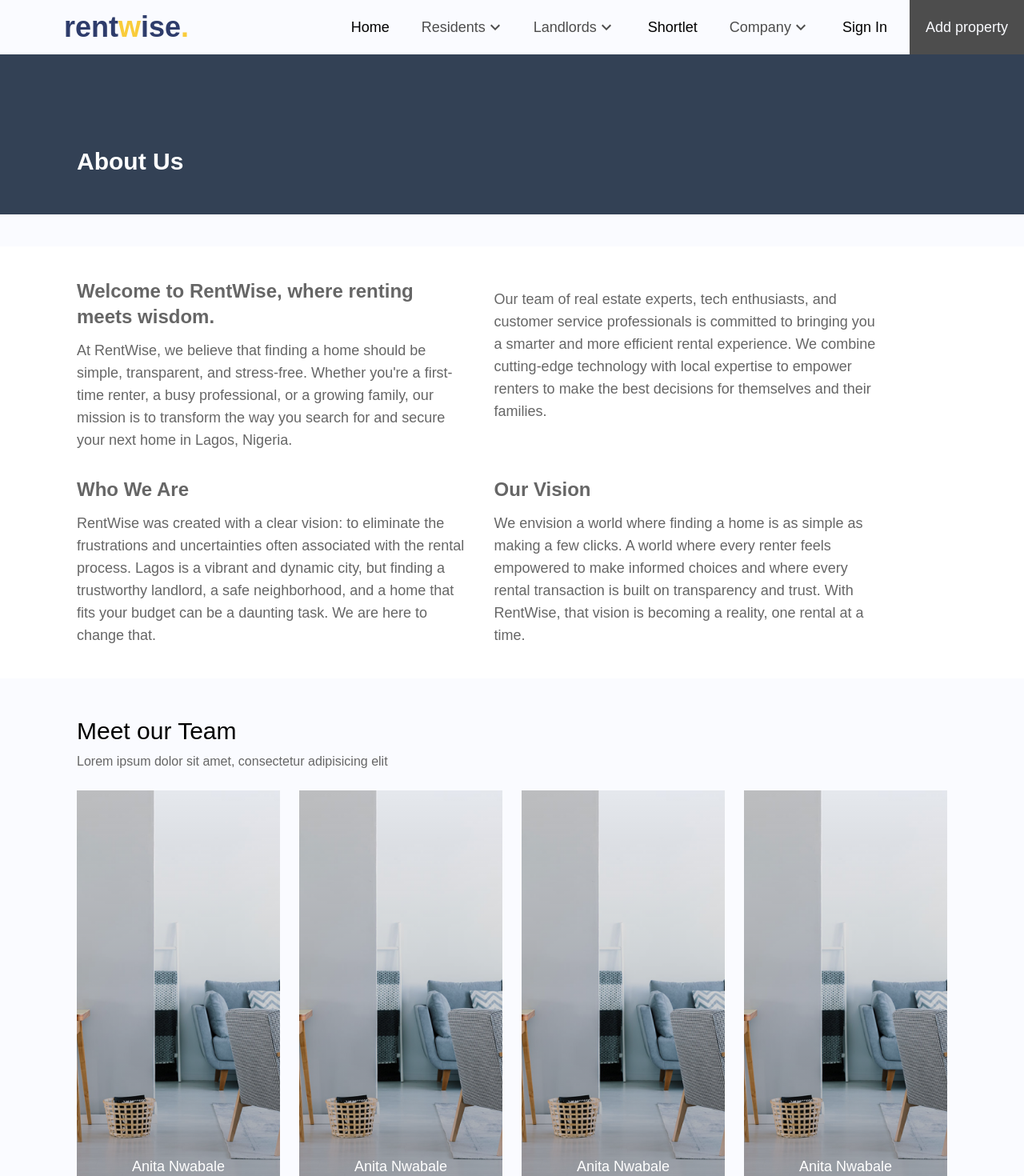
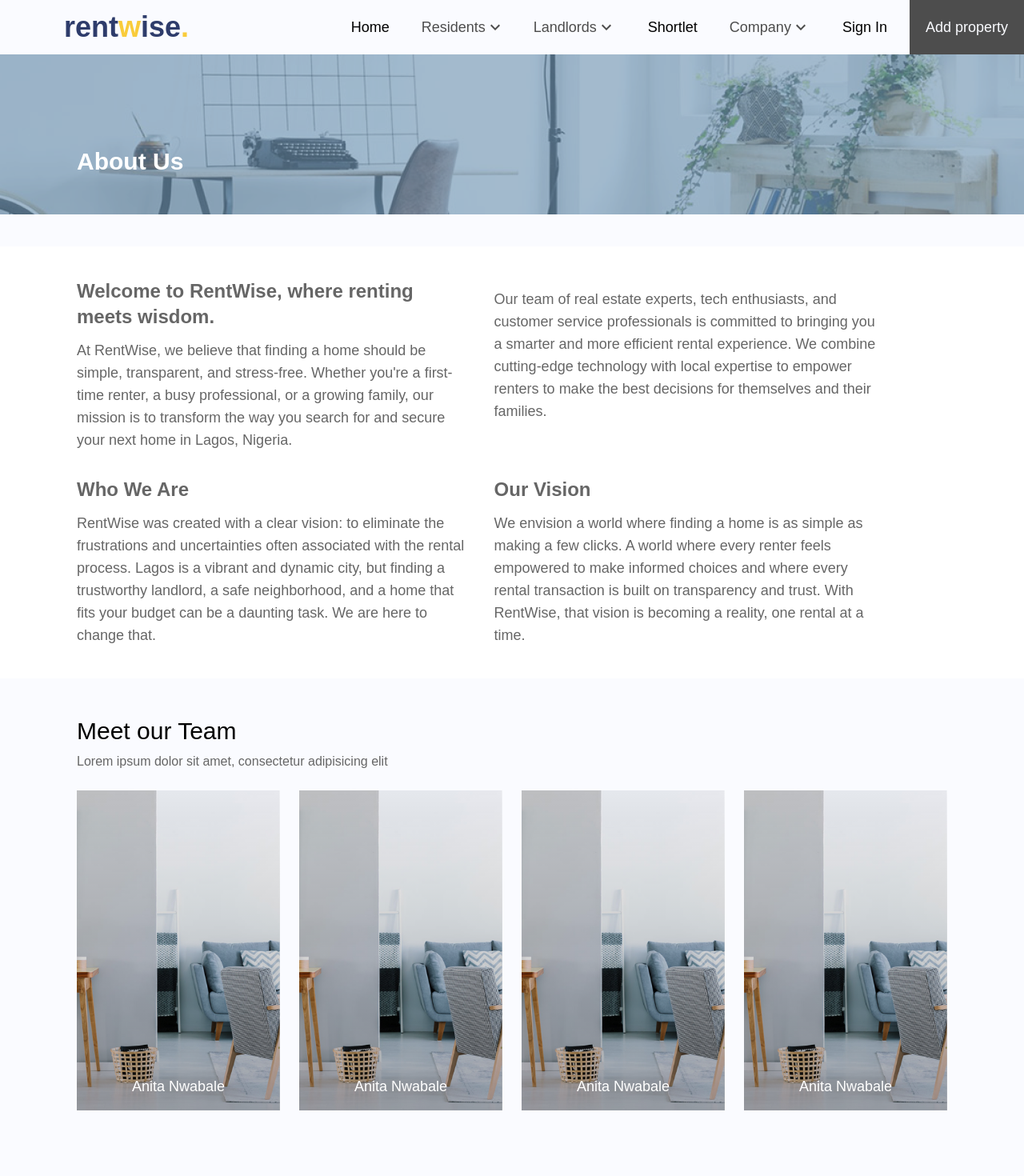
Before and after one commit to Obadea/rentwise, a React (Create React App) app: page /aboutus in a window 1280 px wide. Shown: the top 1470 px of the page at 80% size. Built offline with nearby package versions, Linux system fonts and the light colour scheme; a web font is replaced by a local one.

Commit message:
minor change

```diff
--- a/src/pages/aboutuspage/AboutUsPage.jsx
+++ b/src/pages/aboutuspage/AboutUsPage.jsx
@@ -6,12 +6,21 @@ import AboutServicePhotoCard from "./components/AboutServicePhotoCard";
 import AboutBlogPost from "./components/AboutBlogPost";
 import AboutTestimonials from "./components/AboutTestimonials";
 import Footer from "../../components/Footer";
+import imageInbackground from "../../assets/aboutUsbackgroundImg.png";
 
 function AboutUsPage() {
   return (
     <div className="bg-textcolor">
       <Header newclassName="sticky" className="bg-textcolor" />
-      <div className="h-[200px] bg-slate-700 flex items-end pb-12  lg:px-24">
+      <div
+        className={` px-4 bg-cover bg-center h-[200px] flex items-end pb-12 lg:px-24`}
+        style={{
+          backgroundImage: `url(${imageInbackground})`,
+          backgroundSize: "cover",
+          backgroundPosition: "center",
+          height: "200px",
+        }}
+      >
         <h3 className="font-bold text-white text-3xl">About Us</h3>
       </div>
       <div className="flex flex-col px-2 py-4 lg:px-24 lg:py-10 lg:flex-row flex-wrap gap-10 lg:gap-8 mt-10 bg-white">
--- a/src/pages/aboutuspage/components/AboutPhotoCard.jsx
+++ b/src/pages/aboutuspage/components/AboutPhotoCard.jsx
@@ -3,7 +3,7 @@ import image from "../../../assets/scheduleImage.png";
 
 function AboutPhotoCard() {
   return (
-    <div class="relative  min-w-[200px] min-h-[300px] h-[40vw] w-[30vw] lg:max-w-[400px] lg:max-h-[500px] ">
+    <div class="relative  min-w-[200px] min-h-[300px] h-[40vw] w-[30vw] lg:max-w-[400px] lg:max-h-[400px] ">
       <img
         src={image}
         alt="Description"
--- a/src/pages/contactuspage/ContactUsPage.jsx
+++ b/src/pages/contactuspage/ContactUsPage.jsx
@@ -2,13 +2,22 @@ import React from "react";
 import Header from "../../components/Header";
 import Breadcrumb from "../../components/BreadCrumb";
 import Footer from "../../components/Footer";
+import imageInbackground from "../../assets/contactUsbackgroundImg.png";
 
 function ContactUsPage() {
   return (
     <div className="bg-textcolor">
       <Header newclassName="sticky" className="bg-textcolor" />
-      <div className="h-[200px] bg-slate-700 flex items-end pb-12  lg:px-24">
-        <h3 className="font-bold text-white text-3xl">About Us</h3>
+      <div
+        className={` px-4 bg-cover bg-center h-[200px] flex items-end pb-12 lg:px-24`}
+        style={{
+          backgroundImage: `url(${imageInbackground})`,
+          backgroundSize: "cover",
+          backgroundPosition: "center",
+          height: "200px",
+        }}
+      >
+        <h3 className="font-bold text-white text-3xl">Contact Us</h3>
       </div>
       <div className="flex flex-col lg:flex-row lg:justify-between lg:gap-[10%] lg:items-start py-12 pb-6 px-2 lg:px-20">
         <div className="flex flex-[3] flex-col  lg:gap-10 lg:py-4 lg:px-8 bg-white ">
```
Also changed, not shown: src/assets/aboutUsbackgroundImg.png (added), src/assets/contactUsbackgroundImg.png (added).
